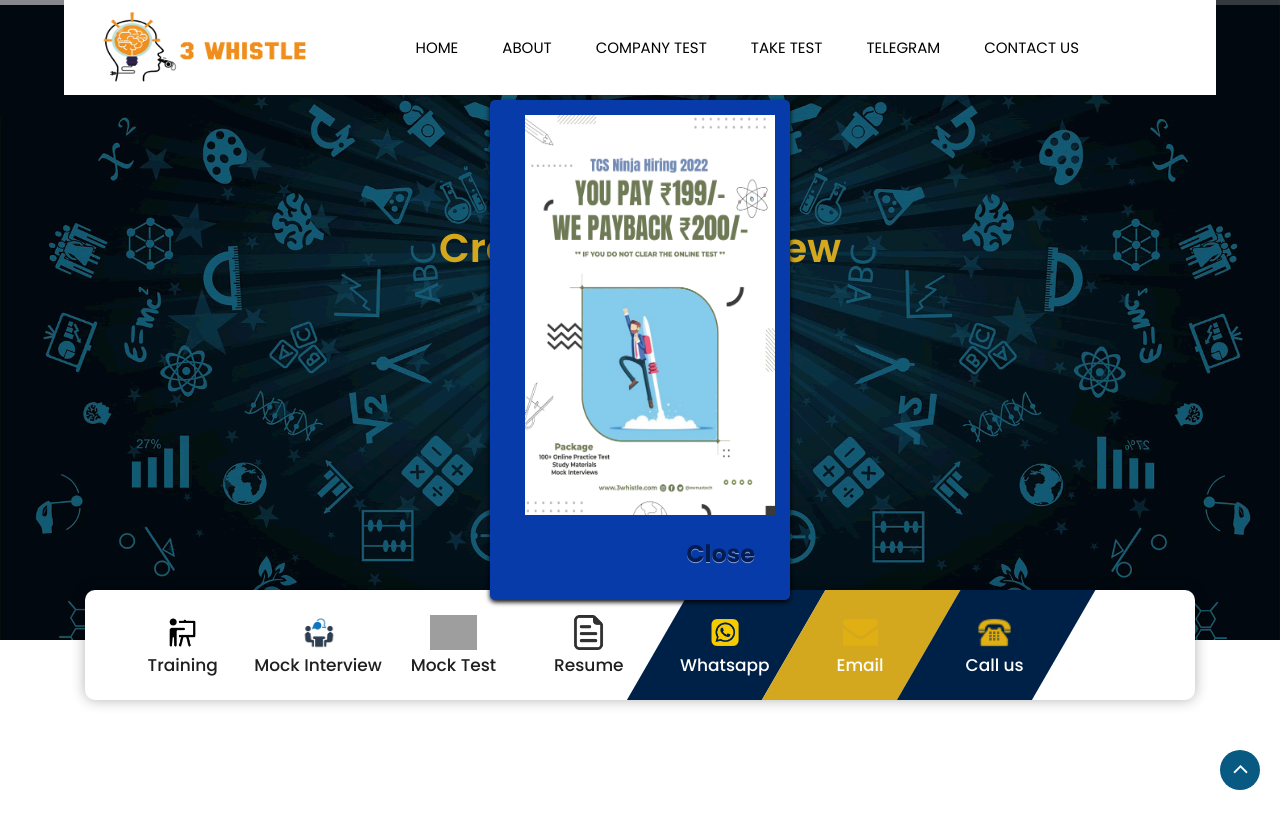
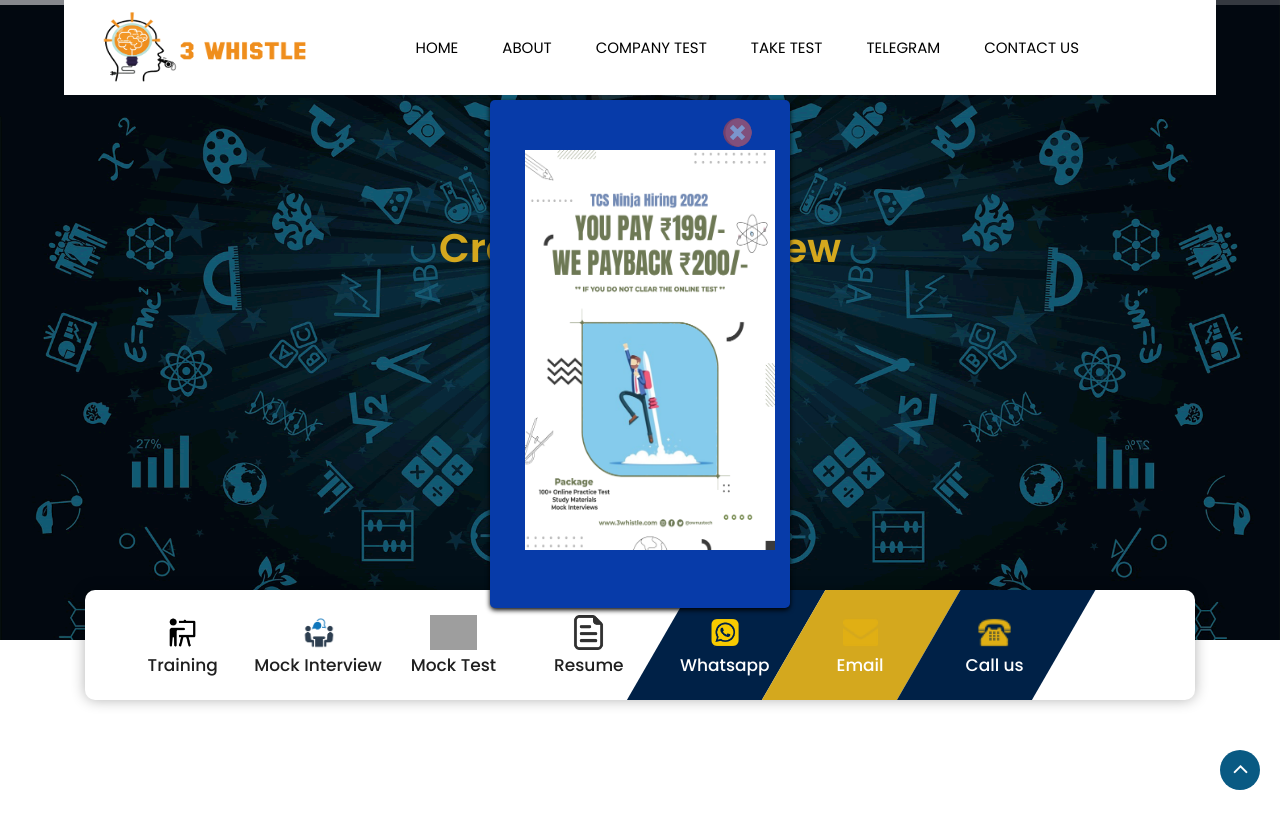
Before and after one commit to ahamedlimras66/3whistle, a Flask app: page / in a window 1280 px wide. Shown: the top 813 px of the page. Run offline with Flask 2, Linux system fonts and the light colour scheme; some libraries are stand-ins or nearby versions; grey boxes are pictures that could not be loaded.

Commit message:
limjyxauussgd

```diff
--- a/templates/index.html
+++ b/templates/index.html
@@ -166,10 +166,11 @@ cursor: pointer;
 
   <div class='popup'>
   <div class='cnt223'>
+    <li><a href='' class='close'><span class="icon"><img src="/static/images/close.png" alt="#" /></span></a></li>
   <img src="/static/images/first.png" alt="#" width="250" height="400" />
   <br/>
   <br/>
-<center>  <a href='' class='close'>Close</a>
+
   </p>
   </div>
   </div>
```
Also changed, not shown: static/images/close.png (added).
